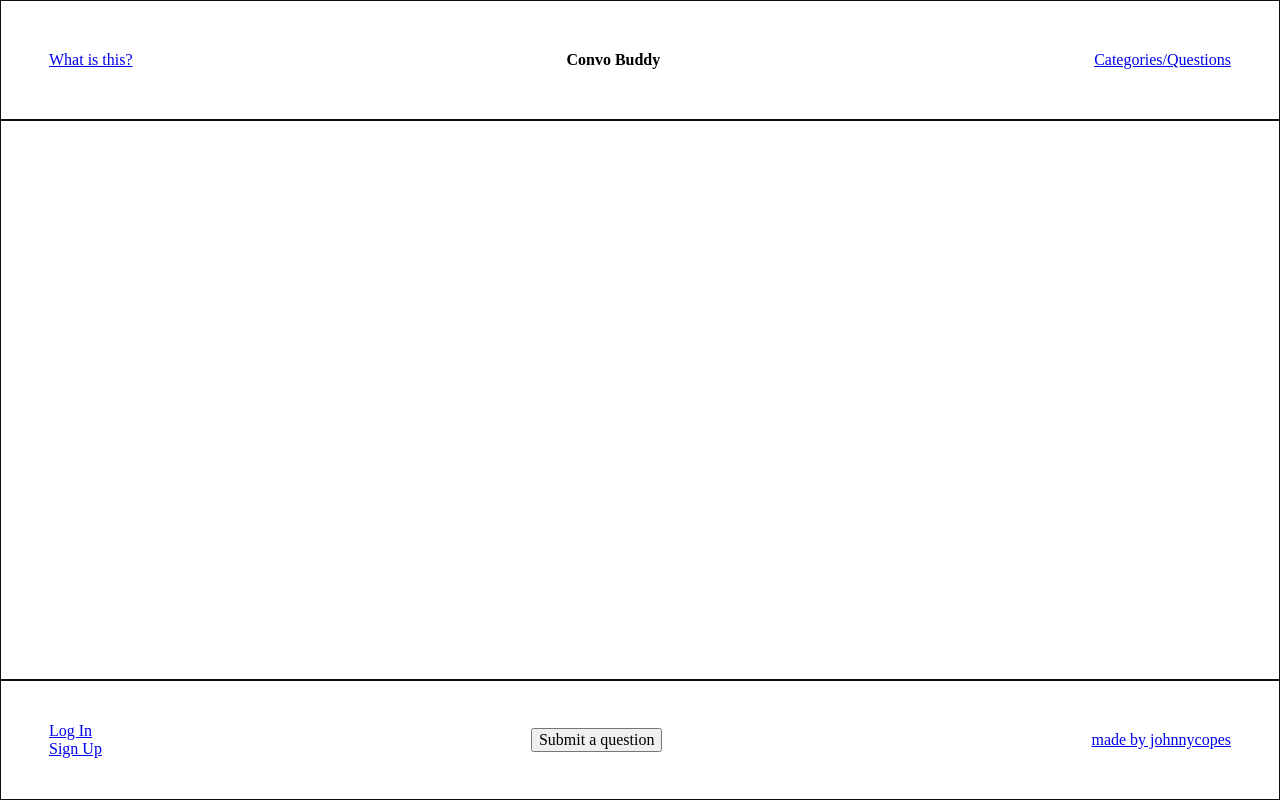
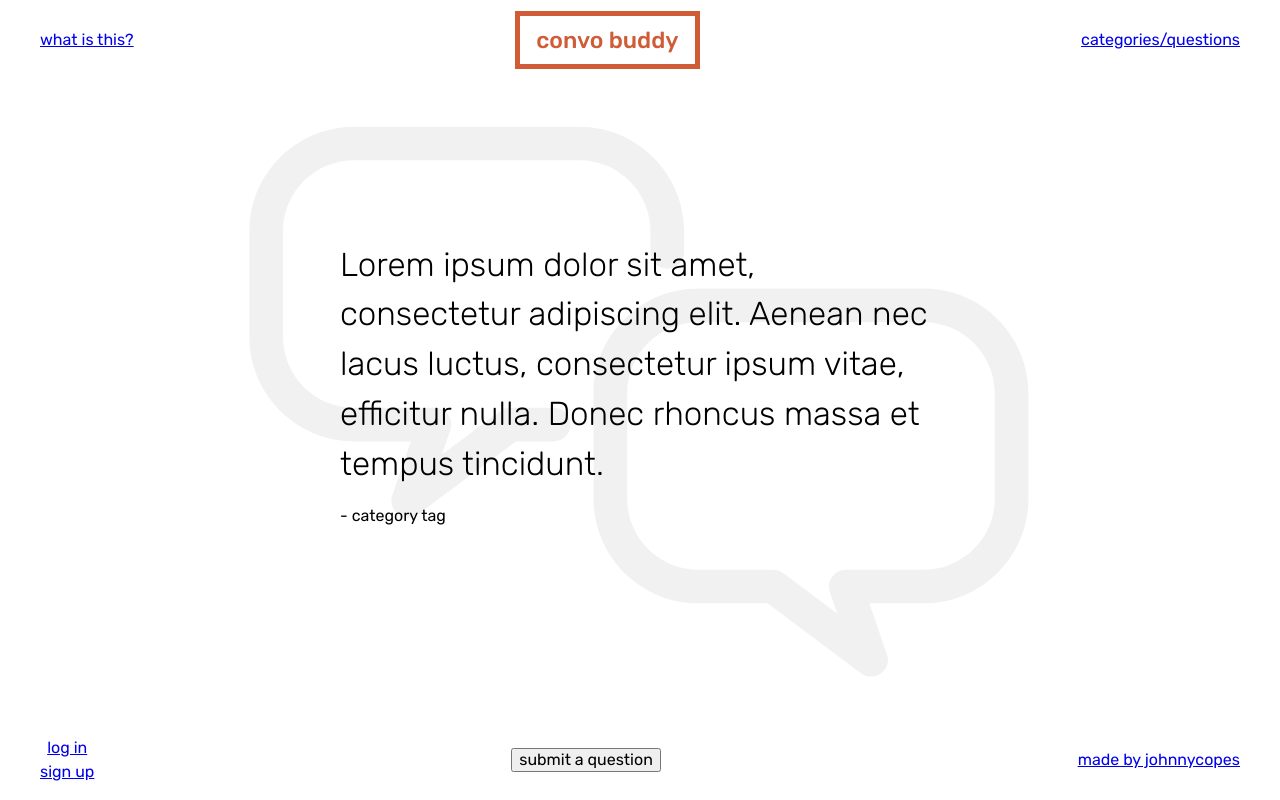
Before and after one commit to johnnycopes/convo-buddy, a website: page public/index.html in a window 1280 px wide. Drawn offline with nearby package versions, Linux system fonts and the light colour scheme; some packages are replaced by stand-ins of ours.

Commit message:
layout idea underway

```diff
--- a/public/css/input.scss
+++ b/public/css/input.scss
@@ -1,49 +1,88 @@
-// =============================
+// ############################
 // STYLES/LAYOUT
-// =============================
+// ############################
 
 
-// --- COLORS ---
+// === COLORS ===
 
 $bg-color: #0F0F0F;
 $font-color: #FFF;
 $action-color: #9CCECC;
 
 
+// === TAGS ===
+
 * {
   box-sizing: border-box;
+}
+
+// body::before {
+//   content: "";
+//   position: fixed;
+//   width: 100%;
+//   height: 100%;
+//   top: 0;
+//   left: 0;
+//
+// }
+
+h1, h2, h3, h4 { margin: 0; font-weight: 300; }
+h1 { font-size: 2.074rem}
+h2 { font-size: 1.728rem}
+h3 { font-size: 1.44rem}
+h4 { font-size: 1.2rem}
+
+body {
+  background-image: url('../img/logo.svg');
+  background-size: 100vh;
+  background-repeat: no-repeat;
+  background-position: center top;
+  font-family: 'Rubik', sans-serif;
+  line-height: 1.5;
 }
 
 html, body, .container {
   height: 100%;
 }
 
-body {
-}
-
 header, footer {
-  height: 15%;
+  height: 10%;
   display: flex;
   justify-content: space-between;
 }
 
-main {
-  height: 70%;
+header, main, footer {
+  // background: $bg-color;
+  padding: 0 2.5rem;
 }
 
-.about,
-.logo,
-.lists,
-.user-access,
-.submit,
-.credits {
-  display: flex;
-  flex-direction: column;
-  justify-content: center;
-  padding: 0 3rem;
+main {
+  height: 80%;
 }
 
 
-header, main, footer {
-  border: 1px solid $bg-color;
+
+// === SPECIFIC STYLES ===
+
+.convo-question {
+  max-width: 600px;
+  padding-bottom: 1rem;
 }
+
+.logo h3 {
+  font-weight: 500;
+  padding: 0.4rem 1rem;
+  border: 5px solid #CF5C36;
+  color: #CF5C36;
+}
+
+
+
+// === UTILITY CLASSES ===
+
+.flex-center {
+  display: flex;
+  flex-direction: column;
+  align-items: center;
+  justify-content: center;
+}
--- a/public/index.html
+++ b/public/index.html
@@ -1,50 +1,22 @@
 <!DOCTYPE html>
-<html>
+<html ng-app="convo-buddy">
 
 <head>
     <meta charset="utf-8">
     <title>Convo Buddy</title>
+    <link href="https://fonts.googleapis.com/css?family=Rubik:300,400,500" rel="stylesheet">
     <link rel="stylesheet" href="normalize.css/normalize.css">
     <link rel="stylesheet" href="css/styles.css">
 </head>
 
 <body>
-    <div class="container">
-        <header>
-            <div class="about">
-                <a href="#">What is this?</a>
-            </div>
-            <div class="logo">
-                <h4>Convo Buddy</h4>
-            </div>
-            <div class="lists">
-                <a href="#">Categories/Questions</a>
-            </div>
-        </header>
-        <main>
-            <div class="convo-question">
-                <p></p>
-            </div>
-        </main>
-        <footer>
-            <div class="user-access">
-                <a href="#">Log In</a>
-                <a href="#">Sign Up</a>
-            </div>
-            <div class="submit">
-                <button type="button" name="button">Submit a question</button>
-            </div>
-            <div class="credits">
-                <a href="#">made by johnnycopes</a>
-            </div>
-        </footer>
-    </div>
 
-
+    <!-- <main ui-view></main>-->
+    <ui-view></ui-view>
 
     <!-- JS -->
     <script src="angular/angular.min.js" charset="utf-8"></script>
-    <script src="angular-ui-router/angular-ui-router.min.js" charset="utf-8"></script>
+    <script src="angular-ui-router/release/angular-ui-router.min.js" charset="utf-8"></script>
     <script src="js/app.js" charset="utf-8"></script>
 </body>
 
--- a/public/js/app.js
+++ b/public/js/app.js
@@ -0,0 +1,26 @@
+const app = angular.module('convo-buddy', ['ui.router']);
+
+// ========================
+// SERVICE
+// ========================
+
+app.factory('api', function($http, $state) {
+  let service = {};
+
+  return service;
+});
+
+
+// ========================
+// STATES
+// ========================
+
+app.config(($stateProvider, $urlRouterProvider) => {
+  $stateProvider
+    .state({
+      name: 'main',
+      url: '/',
+      templateUrl: '/templates/main.html'
+    });
+    $urlRouterProvider.otherwise('/');
+});
--- /dev/null
+++ b/public/templates/main.html
@@ -0,0 +1,31 @@
+<div class="container">
+    <header>
+        <div class="about flex-center">
+            <a href="#">what is this?</a>
+        </div>
+        <div class="logo flex-center">
+            <h3>convo buddy</h3>
+        </div>
+        <div class="lists flex-center">
+            <a href="#">categories/questions</a>
+        </div>
+    </header>
+    <main class="flex-center">
+        <div class="convo-question">
+            <h1>Lorem ipsum dolor sit amet, consectetur adipiscing elit. Aenean nec lacus luctus, consectetur ipsum vitae, efficitur nulla. Donec rhoncus massa et tempus tincidunt.</h1>
+            <p>- category tag</p>
+        </div>
+    </main>
+    <footer>
+        <div class="user-access flex-center">
+            <a href="#">log in</a>
+            <a href="#">sign up</a>
+        </div>
+        <div class="submit flex-center">
+            <button type="button" name="button">submit a question</button>
+        </div>
+        <div class="credits flex-center">
+            <a href="#">made by johnnycopes</a>
+        </div>
+    </footer>
+</div>
--- a/schema.js
+++ b/schema.js
@@ -1,3 +1,7 @@
+// ========================
+// DATABASE SETUP
+// ========================
+
 const mongoose = require('mongoose');
 
 const ObjectId = mongoose.mongo.ObjectId;
--- a/server.js
+++ b/server.js
@@ -1,12 +1,16 @@
+// ========================
+// INITIAL SETUP
+// ========================
+
+// Requirements
 const express = require('express');
-const app = express();
 const bodyParser = require('body-parser');
 const mongoose = require('mongoose');
 const schema = require('./schema');
 const bluebird = require('bluebird');
+const app = express();
 // const bcrypt = require('bcrypt');
 // const uuid = require('uuid');
-
 
 // DB aliases (from schema.js)
 const ObjectId = mongoose.mongo.ObjectId;
@@ -15,10 +19,8 @@ const Category = schema.Category;
 const User = schema.User;
 const Token = schema.Token;
 
-
 mongoose.Promise = bluebird;
 mongoose.connect('mongodb://localhost/convo_buddy');
-
 
 // When true, prints out every command sent to db in MongoDB format
 mongoose.set('debug', true);
@@ -27,6 +29,13 @@ app.use(express.static('node_modules'));
 app.use(bodyParser.json());
 
 
+// ========================
+// ROUTES
+// ========================
+
+// app.state({
+//   name: ''
+// })
 
 
 
```
Also changed, not shown: public/css/styles.css, public/img/logo.svg (added), 1 other file.
